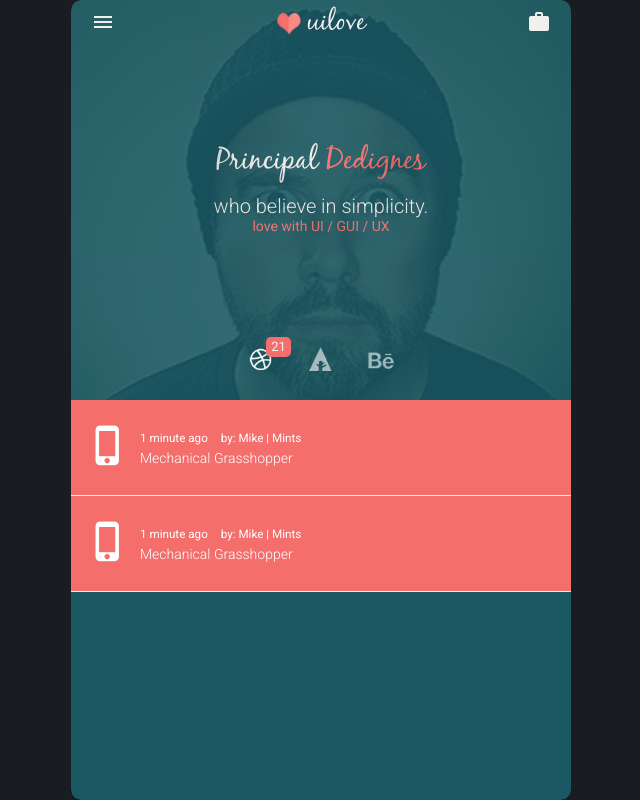
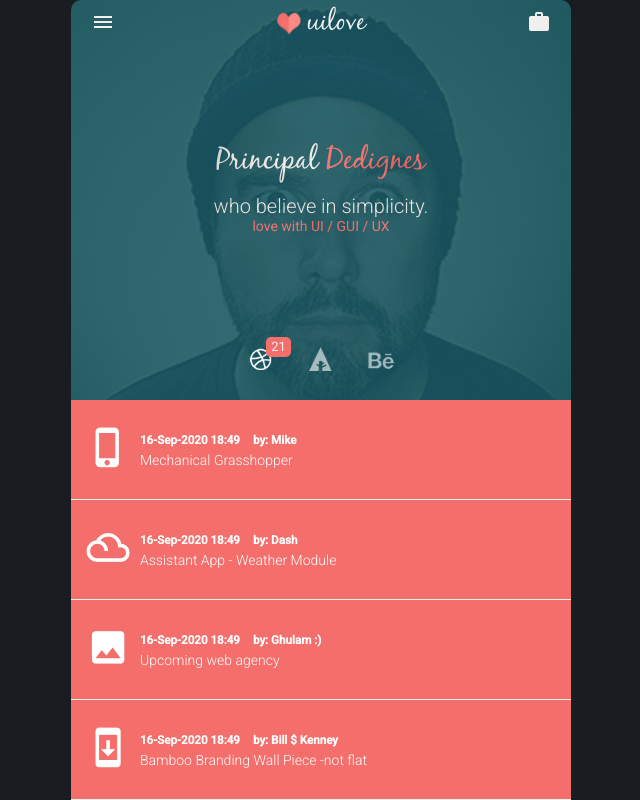
Before and after one commit to PatkaSm/socialApp, an Angular app in the folder socialApp/: page / in a window 1280 px wide. Shown: the whole page, without its empty margins (319-959 px from the left). Built offline with nearby package versions, Linux system fonts and the light colour scheme.

Commit message:
slide w powiadomieniach

```diff
--- a/socialApp/src/app/app.component.scss
+++ b/socialApp/src/app/app.component.scss
@@ -3,7 +3,7 @@
 .wrapper {
   max-width: 500px;
   height: 100%;
-  border-radius: 10px;
+  border-radius: 10px 10px 0 0;
   margin: auto;
   display: flex;
   flex-direction: row;
--- a/socialApp/src/app/home/home.component.html
+++ b/socialApp/src/app/home/home.component.html
@@ -32,7 +32,6 @@
       </div>
     </div>
     <div class="notifications-box">
-        <app-notification></app-notification>
-        <app-notification></app-notification>
+      <app-notification *ngFor="let notification of notifications" [notification]="notification" ></app-notification>
     </div>
   </div>
--- a/socialApp/src/app/home/home.component.scss
+++ b/socialApp/src/app/home/home.component.scss
@@ -6,12 +6,13 @@
     max-width: 500px;
     width: 100%;
     height: 100%;
-    border-radius: 10px;
     margin: auto;
     position: absolute;
     top: 0;
     left: 0;
     transition: transform 0.5s ease;
+    overflow-y: hidden;
+
 
     .box{
       height: 50%;
@@ -140,7 +141,6 @@
       display: flex;
       flex-direction: column;
       justify-content: flex-start;
-
     }
   }
 
--- a/socialApp/src/app/home/home.component.ts
+++ b/socialApp/src/app/home/home.component.ts
@@ -8,9 +8,48 @@ import { DOCUMENT } from '@angular/common';
 })
 export class HomeComponent implements OnInit {
 
-  constructor(@Inject(DOCUMENT) private document: Document) { }
+  notifications = [];
+
+  constructor(@Inject(DOCUMENT) private document: Document) {
+
+    this.notifications = [
+      {
+        "user": "Mike",
+        "content": "Mechanical Grasshopper",
+        "icon": "phone_iphone",
+        "timestamp": new Date()
+      },
+      {
+        "user": "Dash",
+        "content": "Assistant App - Weather Module",
+        "icon": "filter_drama",
+        "timestamp": new Date()
+      },
+      {
+        "user": "Ghulam :)",
+        "content": "Upcoming web agency",
+        "icon": "image",
+        "timestamp": new Date()
+      },
+      {
+        "user": "Bill $ Kenney",
+        "content": "Bamboo Branding Wall Piece -not flat",
+        "icon": "system_update",
+        "timestamp": new Date()
+      },
+      {
+        "user": "Lena",
+        "content": "Missed call",
+        "icon": "call",
+        "timestamp": new Date()
+      },
+    ]
+   }
 
   ngOnInit(): void {
+
+
+
   }
 
   showMenu() {
--- a/socialApp/src/app/notification/notification.component.html
+++ b/socialApp/src/app/notification/notification.component.html
@@ -1,24 +1,24 @@
-<div class="notification-background">
-    <div class="notification">
+<div class="notification-background" (click)="slide(notificationContainer)" #notificationContainer>
+    <div class="notification" >
         <div class="notification-image">
-            <mat-icon>phone_iphone</mat-icon>
+            <mat-icon class="notification-icon">{{notification.icon}}</mat-icon>
         </div>
         <div class="notification-content">
             <div class="notification-content-top">
                 <small>
-                    1 minute ago
+                    {{notification.timestamp | date: 'dd-MMM-yyyy HH:mm' }}
                 </small>
                 <small>
-                    by: Mike | Mints
+                    by: {{notification.user}}
                 </small>
             </div>
-            <span class="notification-content-bottom">Mechanical Grasshopper</span>
+            <span class="notification-content-bottom">{{notification.content}}</span>
         </div>
     </div>
     <div class="notification-options">
         <img src="../../assets/images/79376248_2535809083152417_8202679011785048064_o.jpg">
-        <mat-icon class="active-icon">visibility</mat-icon>
-        <mat-icon>favorite</mat-icon>
-        <mat-icon>delete</mat-icon>
+        <mat-icon class="notification-options-icon active-icon">visibility</mat-icon>
+        <mat-icon class="notification-options-icon">favorite</mat-icon>
+        <mat-icon class="notification-options-icon">delete</mat-icon>
     </div>
 </div>
--- a/socialApp/src/app/notification/notification.component.scss
+++ b/socialApp/src/app/notification/notification.component.scss
@@ -3,18 +3,22 @@
 .notification-background {
     display: flex;
     flex-direction: row;
+    overflow-x: hidden;
 
     .notification-options {
         color: $details-white;
-        display: none;
+        display: flex;
         flex-direction: row;
         justify-content: space-around;
         align-items: center;
-        width: 60%;
+        width: 55%;
         border-left: 6px solid rgb(86, 168, 216);
-        height: 12vh;
+        height: 12.5vh;
+        position: absolute;
+        right: 0;
+        transition: transform 0.5s ease;
 
-        mat-icon {
+        .notification-options-icon {
             transform: scale(1.2);
             opacity: .5;
         }
@@ -24,17 +28,17 @@
         }
 
         img {
-            position: fixed;
+            position: absolute;
             opacity: 0.1;
-            height: 12vh;
+            height: 12.5vh;
             object-fit: cover;
-            max-width: 60%;
+            width: 100%;
         }
     }
 
     .notification {
         position: relative;
-        height: 12vh;
+        height: 12.5vh;
         width: 500px;
         max-width: 500px;
         color: white;
@@ -45,11 +49,13 @@
         border-bottom: 1px solid $details-white;
         background-color: $coral-pink;
         padding: 15px;
+        transition: transform 0.5s ease;
+        z-index: 2;
 
         .notification-image {
             padding: 10px;
             margin-right: 10px;
-            mat-icon {
+            .notification-icon {
                 transform: scale(1.8);
             }
         }
@@ -61,6 +67,7 @@
             .notification-content-top {
 
                 small {
+                    font-weight: bold;
                     margin-right: 10px;
                 }
 
@@ -72,4 +79,71 @@
 
         }
     }
+
+    .notification-options-active {
+        transform: translateX(0);
+    }
+
+    .notification-slide-push {
+        transform: translateX(-55%);
+    }
 }
+
+@media only screen and (max-height: 680px) {
+    .notification-background {
+        .notification-options {
+            .notification-options-icon {
+                transform: scale(.8);
+                opacity: .5;
+            }
+
+            .active-icon {
+                opacity: 1;
+            }
+
+            img {
+                position: absolute;
+                opacity: 0.1;
+                height: 12.5vh;
+                object-fit: cover;
+                width: 100%;
+            }
+        }
+
+        .notification {
+            position: relative;
+            height: 12.5vh;
+            width: 500px;
+            max-width: 500px;
+            color: white;
+            display: flex;
+            flex-direction: row;
+            align-items: center;
+            justify-content: flex-start;
+            border-bottom: 1px solid $details-white;
+            background-color: $coral-pink;
+            padding: 15px;
+
+            .notification-image {
+                padding: 10px;
+                margin-right: 10px;
+                .notification-icon {
+                    transform: scale(1.4);
+                }
+            }
+
+            .notification-content {
+                .notification-content-top {
+                    small {
+                        margin-right: 10px;
+                        font-size: 11px;
+                    }
+                }
+                .notification-content-bottom {
+                    font-weight: lighter;
+                    font-size: 13px;
+                }
+            }
+        }
+    }
+}
--- a/socialApp/src/app/notification/notification.component.ts
+++ b/socialApp/src/app/notification/notification.component.ts
@@ -1,3 +1,6 @@
+import { DOCUMENT } from '@angular/common';
+import { Input } from '@angular/core';
+import { Inject } from '@angular/core';
 import { Component, OnInit } from '@angular/core';
 
 @Component({
@@ -7,9 +10,18 @@ import { Component, OnInit } from '@angular/core';
 })
 export class NotificationComponent implements OnInit {
 
-  constructor() { }
+  @Input() notification;
+
+  constructor(@Inject(DOCUMENT) private document: Document) { }
 
   ngOnInit(): void {
   }
 
+  slide(notifi_box) {
+    let notification = notifi_box.children[0];
+    let notification_options = notifi_box.children[1];
+    notification.classList.toggle('notification-slide-push');
+    notification_options.classList.toggle('notification-options-active');
+  }
+
 }
```
